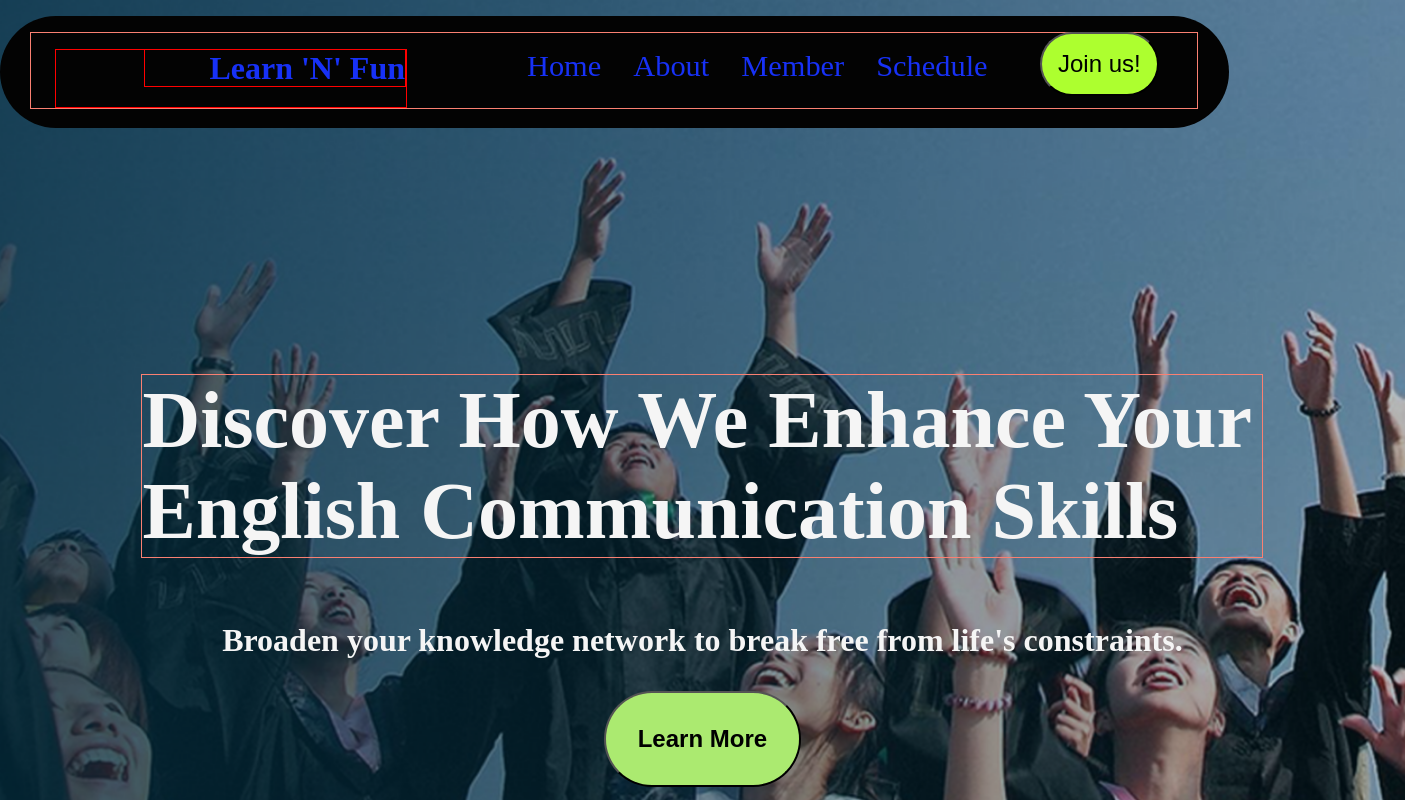
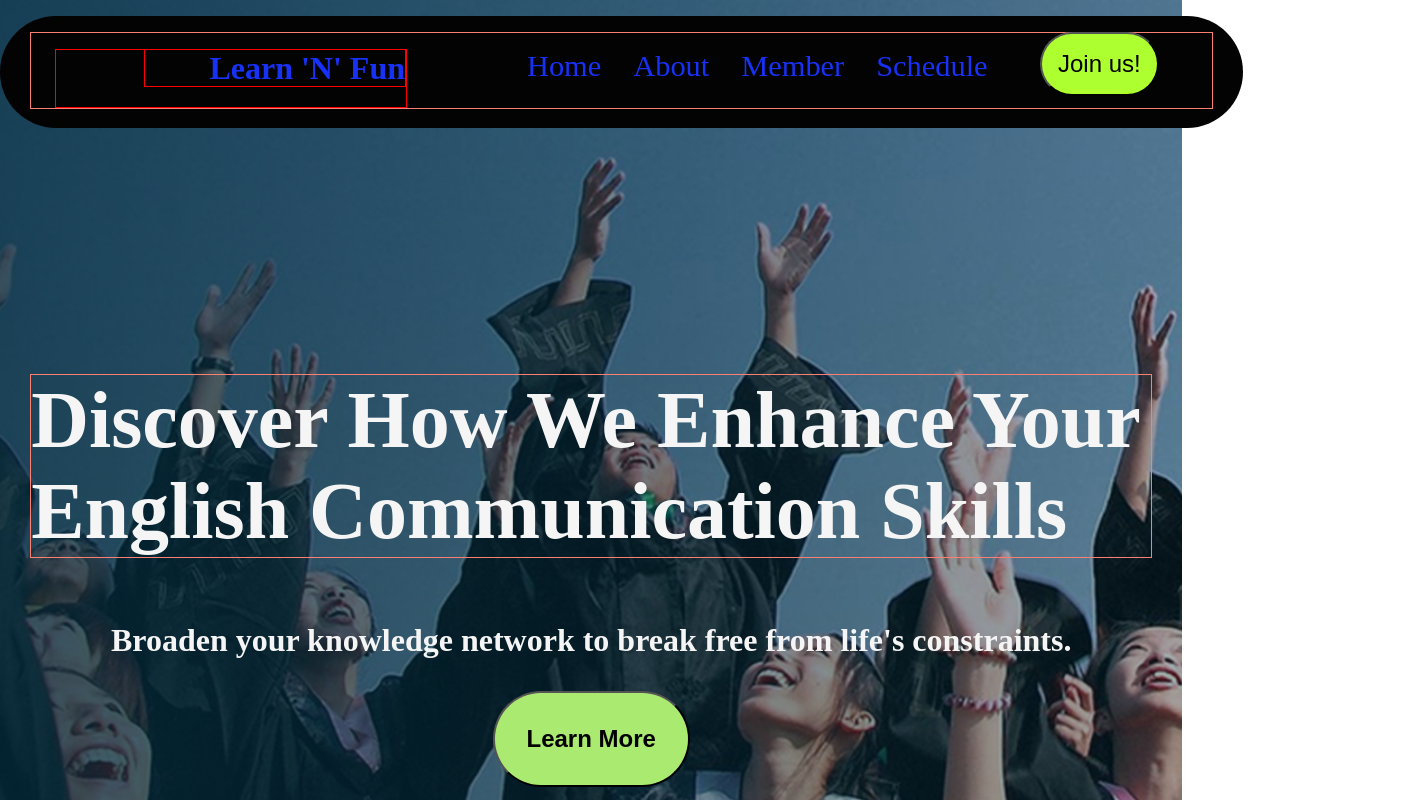
Before and after one commit to neelamraikwar9/LearnNFun, a React (Vite) app: page / in a window 1280 px wide. Shown: the top 800 px of the page, 1405 px wide, since content can reach past the window. Built offline with nearby package versions, Linux system fonts and the light colour scheme.

Commit message:
modified files

```diff
--- a/src/App.css
+++ b/src/App.css
@@ -7,7 +7,7 @@
   padding: 1rem 1.9rem;
   margin-top: 1rem;
   /* position: fixed;  */
-  width: 73rem;
+  width: 73.9rem;
   border-radius: 5rem;
   /* padding: */
 }
@@ -92,7 +92,8 @@
 
 .background {
   /* position: static; */
-  width: 87.8rem;
+  /* width: 67.8rem; */
+  width: 73.9rem;
   height: 60rem;
   background: url("/images/img.png");
   background-size: cover;
```
